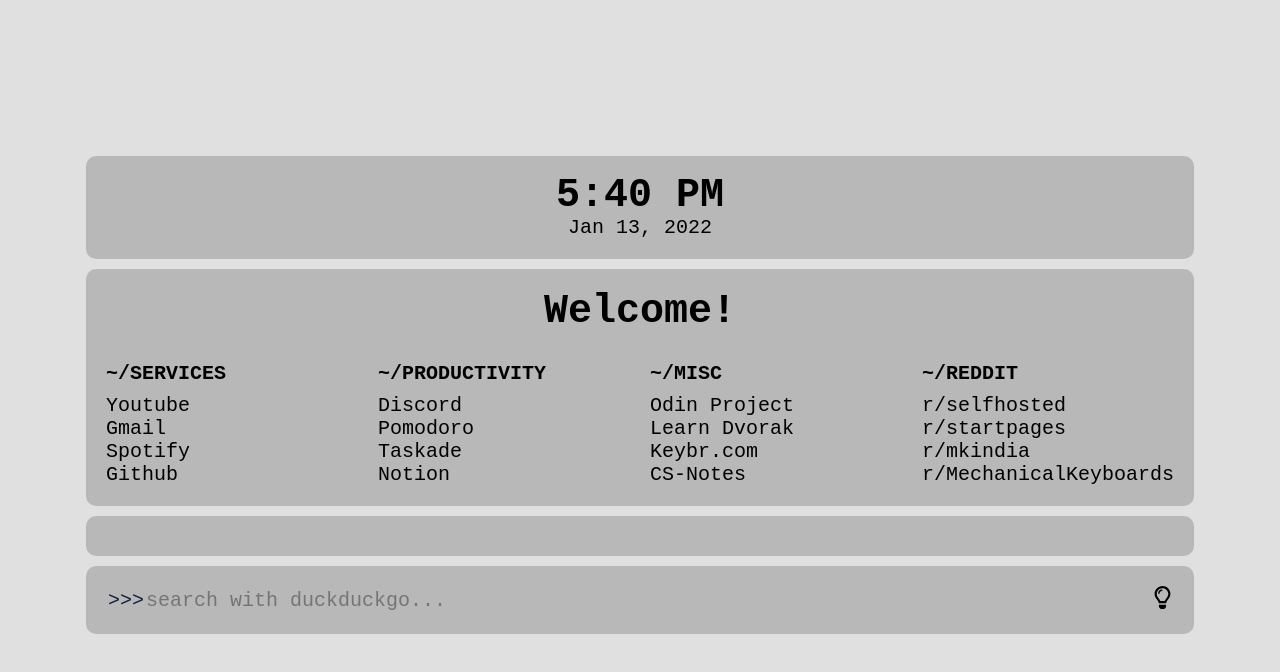
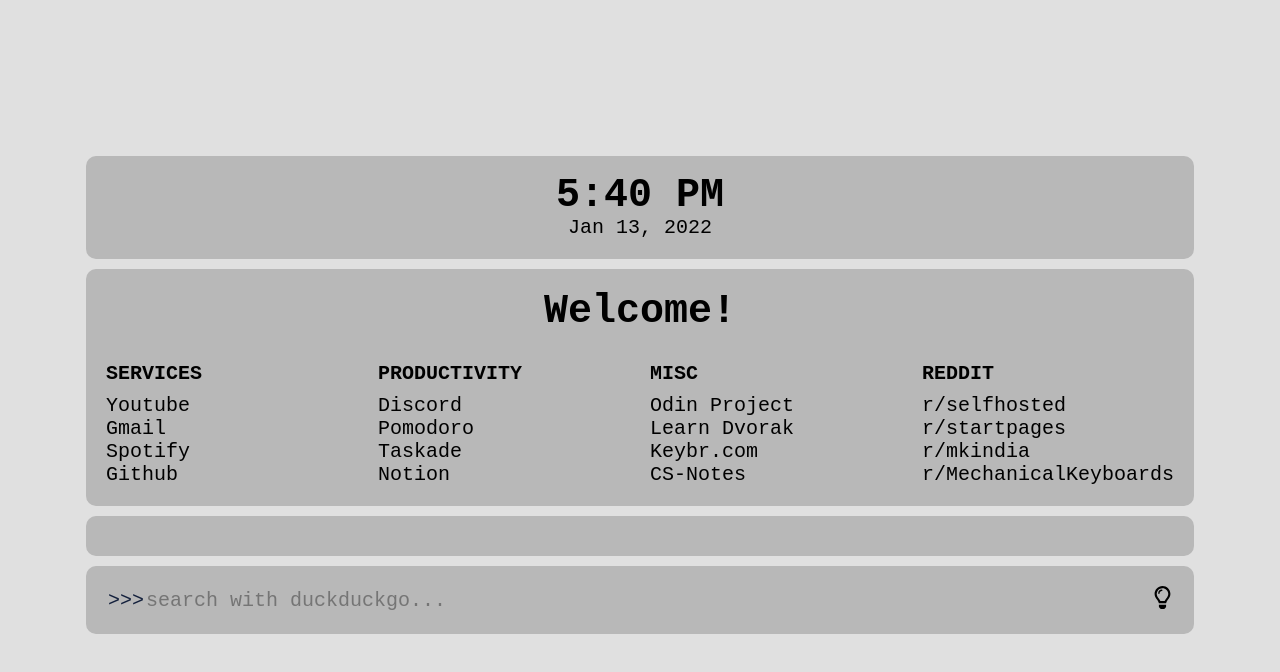
Before and after one commit to s-praba-karan/startpage, a plain HTML site: page index.html in a window 1280 px wide. Drawn offline with Linux system fonts and the light colour scheme; no server answers.

Commit message:
update index.html

```diff
--- a/index.html
+++ b/index.html
@@ -26,7 +26,7 @@
       <h1>Welcome!</h1>
 
       <ul>
-        <li>~/Services</li>
+        <li>Services</li>
         <li>
           <a href="https://www.youtube.com/" target="_blank">Youtube</a>
         </li>
@@ -41,7 +41,7 @@
         </li>
       </ul>
       <ul>
-        <li>~/Productivity</li>
+        <li>Productivity</li>
         <li>
           <a href="https://discord.com/channels/" target="_blank">Discord</a>
         </li>
@@ -56,7 +56,7 @@
         </li>
       </ul>
       <ul>
-        <li>~/Misc</li>
+        <li>Misc</li>
         <li>
           <a href="https://www.theodinproject.com" target="_blank">Odin Project</a>
         </li>
@@ -71,7 +71,7 @@
         </li>
       </ul>
       <ul>
-        <li>~/Reddit</li>
+        <li>Reddit</li>
         <li>
           <a href="https://www.reddit.com/r/selfhosted/" target="_blank">r/selfhosted</a>
         </li>
```
